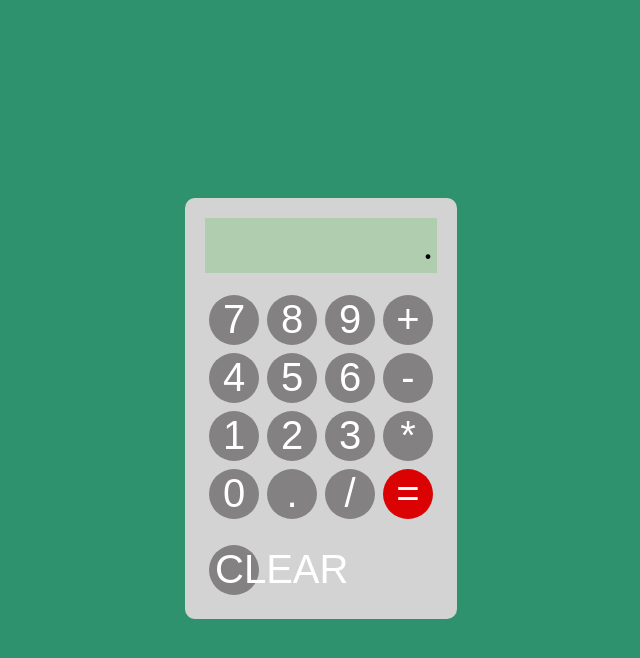
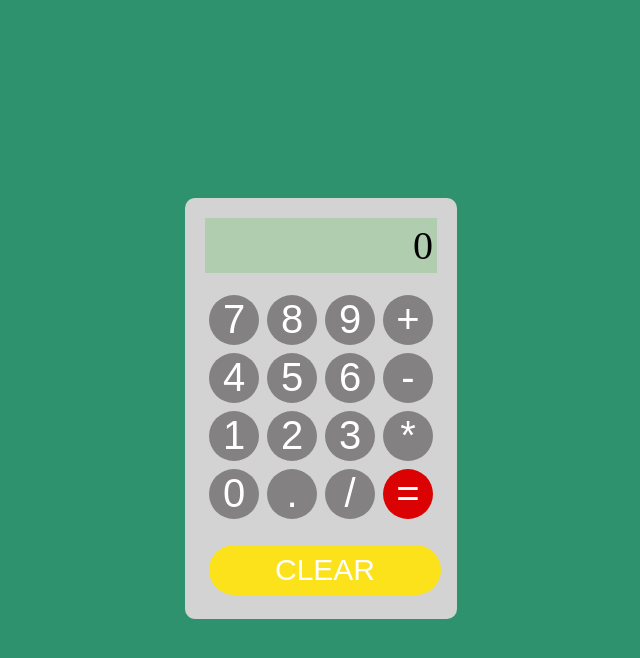
Before and after one commit to brittanyanderson1/Calculator, a plain HTML site: page index.html in a window 1280 px wide. Both pictures are taken after a click on the button "CLEAR". Shown: the whole page, without its empty margins (319-959 px from the left). Drawn offline with Linux system fonts and the light colour scheme.

Commit message:
added calculation functionality and event handling

```diff
--- a/app.js
+++ b/app.js
@@ -0,0 +1,26 @@
+const screenDisplay = document.querySelector('.screen')
+
+const buttons = document.querySelectorAll('button')
+
+console.log(buttons)
+
+let calculation = []
+
+let accumCalc = []
+
+function calculate(button) {
+    const value = button.textContent
+    if(value === 'CLEAR') {
+        calculation = []
+        screenDisplay.textContent = '0'
+        }else if(value === '=') {
+            console.log(accumCalc)
+            screenDisplay.textContent = eval(accumCalc)
+        }else{
+        calculation.push(value)
+        accumCalc = calculation.join('')
+        screenDisplay.textContent = accumCalc
+    }
+}
+
+buttons.forEach(button => button.addEventListener('click',() => calculate(button)))
--- a/styles.css
+++ b/styles.css
@@ -52,3 +52,13 @@ button:active {
 #equals:hover {
     background-color: rgb(198,1,1);
 }
+
+#clear {
+    width: 100%;
+    background-color: rgb(252,226,27);
+    font-size: 30px;
+}
+
+#clear:hover {
+    background-color: rgb(232,192,18);
+}
```
